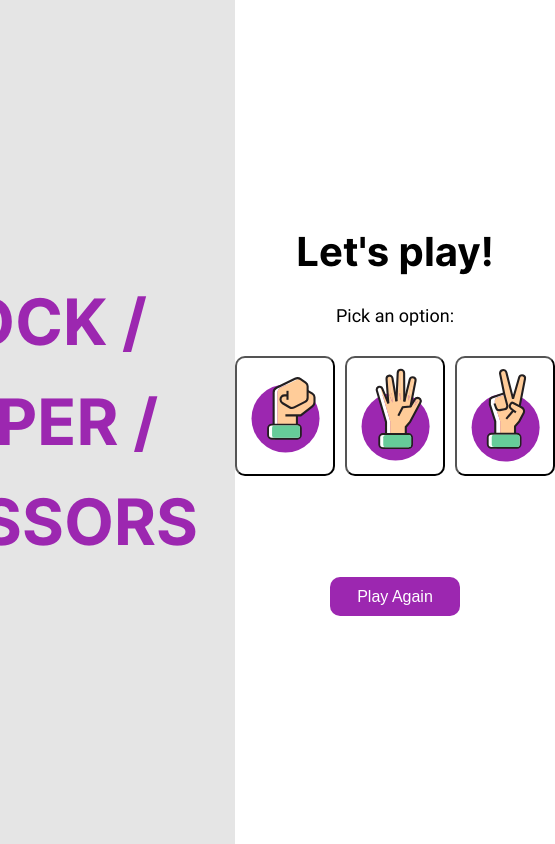
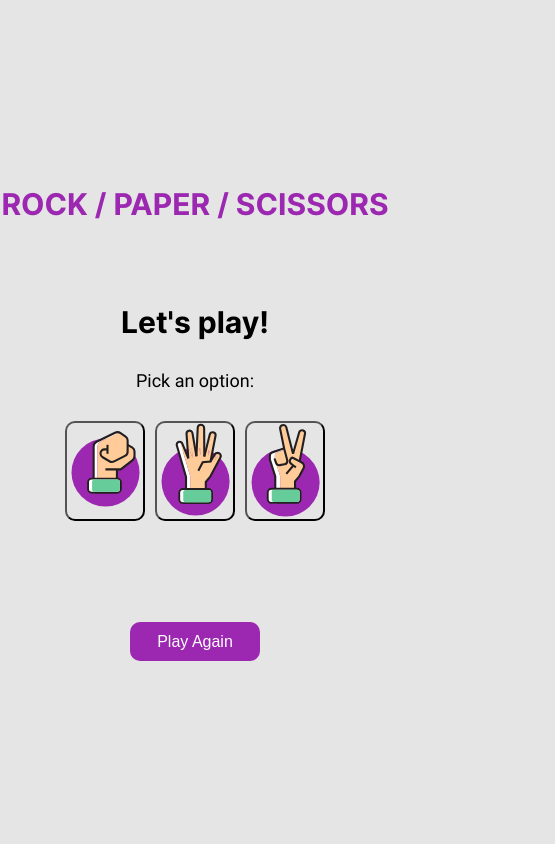
Before and after one commit to Marycorreia12/Brainnest_JAVASCRIPT_Project, a plain HTML site: page index.html in a window 390 px wide. Shown: the whole page, 555 px wide, since content can reach past the window. Drawn offline with Linux system fonts and the light colour scheme.

Commit message:
Rock Paper Scissors - Responsive

```diff
--- a/css/styles.css
+++ b/css/styles.css
@@ -133,3 +133,52 @@ body{
     opacity: 0.8;
     transition: .2s ease-in-out;
 }
+
+@media(max-width: 768px){
+    .title{
+        font-family: 'Inter';
+        font-weight: 900;
+        font-size: 48px;
+        line-height: 80px;
+        width: 300px;
+    }
+
+    .btn{
+        width: 80px;
+        height: 100px;
+    }
+
+    .player-container h1{
+        font-size: 36px;
+        line-height: 37px;
+    }
+}
+
+@media(max-width: 580px){
+    body{
+        flex-direction: column;
+        gap: 80px;
+    }
+    .title{
+        width: 100%;
+        font-size: 30px;
+        line-height: 40px;
+        font-weight: 400px;
+    }
+    .title-container, .player-container{
+        flex: 0;
+    }
+
+    .player-container{
+        background: none;
+    }
+
+    .player-container h1{
+        font-size: 30px;
+        line-height: 36px;
+    }
+
+
+
+
+}
--- a/index.html
+++ b/index.html
@@ -6,7 +6,7 @@
     <meta name="viewport" content="width=device-width, initial-scale=1.0">
     <script src="./js/script.js" defer></script>
     <link rel="stylesheet" href="./css/styles.css">
-    <title>Javascript Project</title>
+    <title>Rock, Paper & Scissors</title>
 </head>
 <body>
     <section class="title-container">
```
Also changed, not shown: images/home.svg (added).
